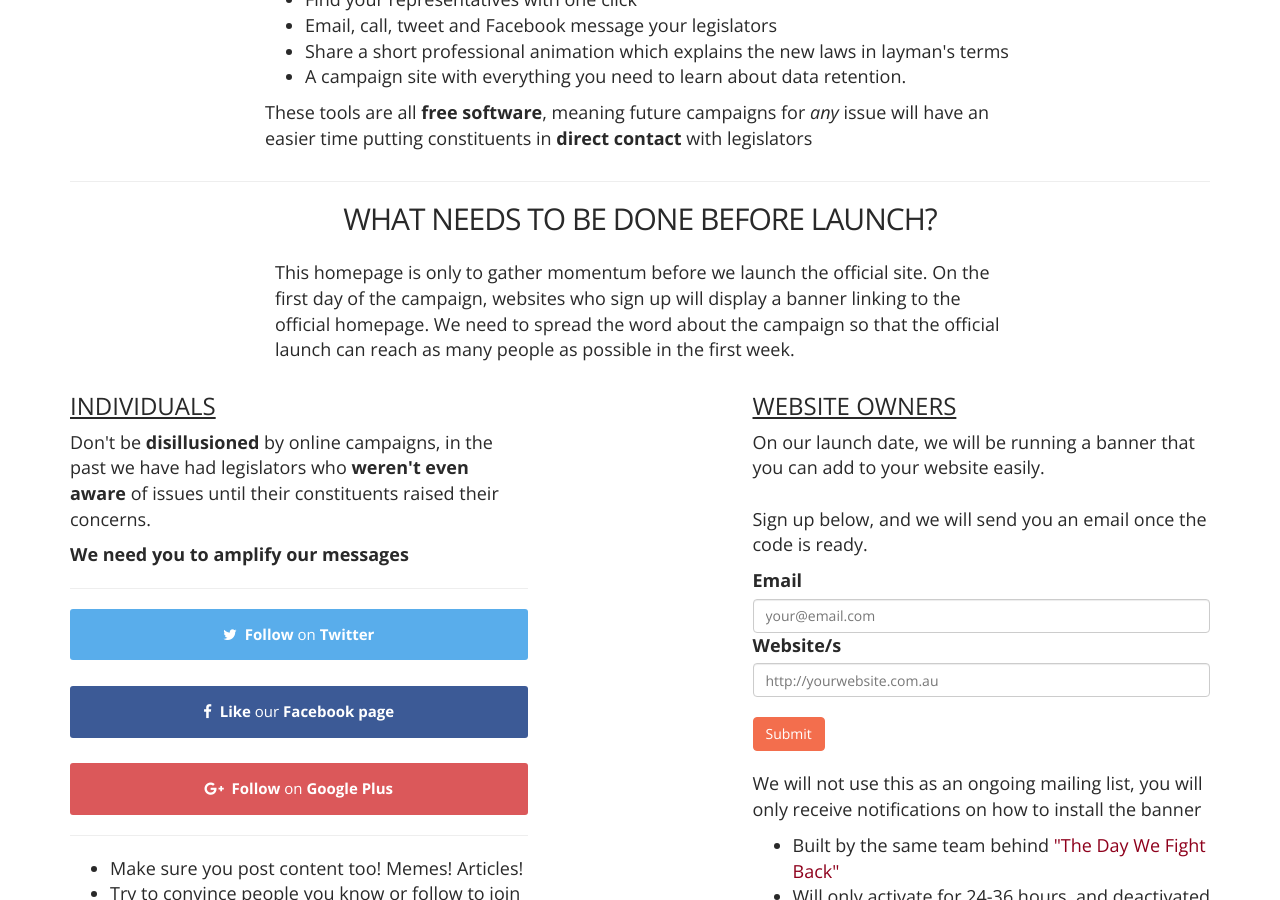
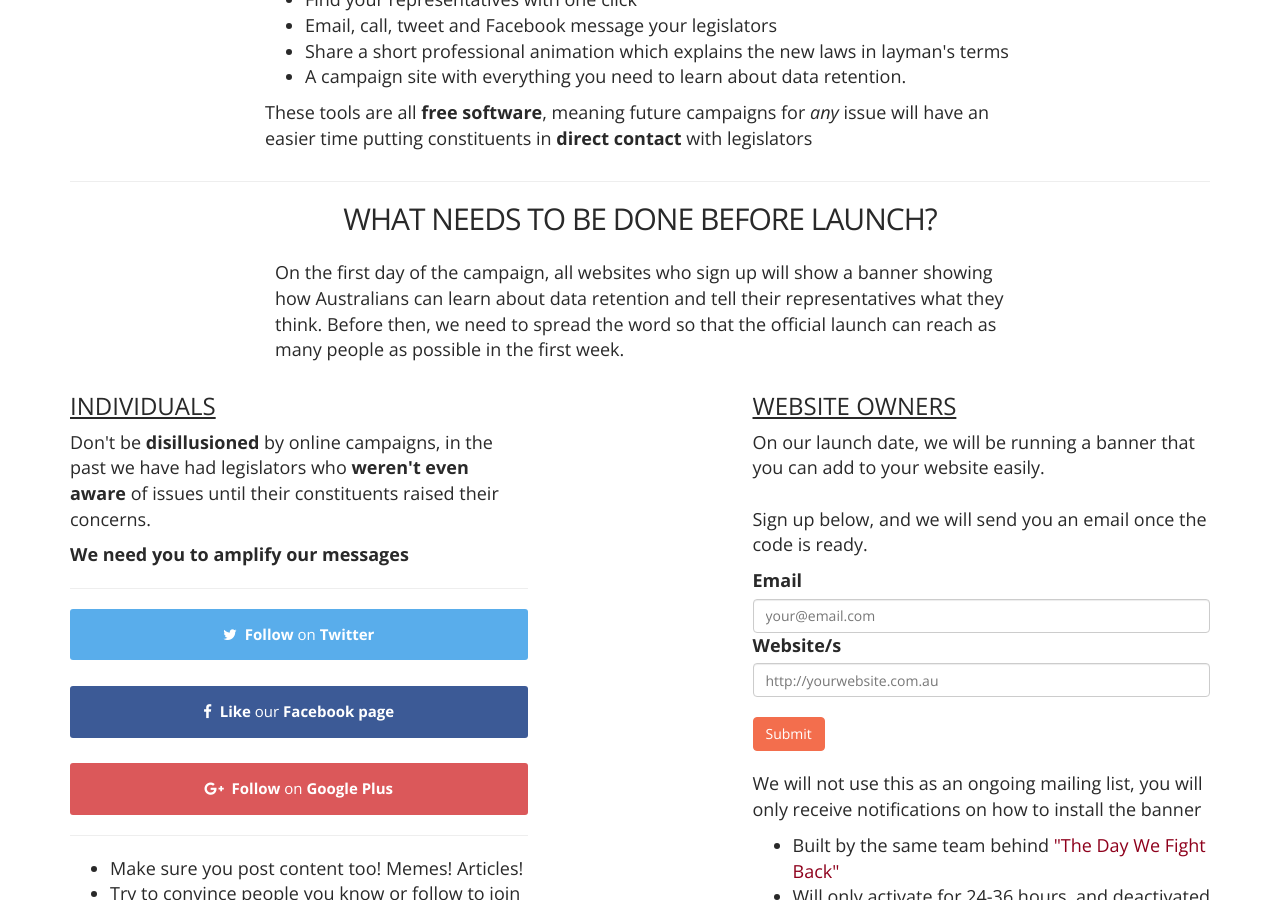
Before and after one commit to thomasdavis/saveprivacy, a Jekyll site: the page built from index.html, in a window 1280 px wide and 900 px high, scrolled down 1494 px. Built offline with Jekyll 4.4.1, drawn with Linux system fonts in a browser that asks for light colours; nearby versions of some CDN libraries; comment, search, counter and statistics services are not loaded.

Commit message:
Tighten description of what will happen
(You might want to keep the "This homepage is a placeholder" message,
but I think it's implied elsewhere)

```diff
--- a/index.html
+++ b/index.html
@@ -45,7 +45,7 @@ layout: default
 	       </div>
 	       <hr />
     <h2>What needs to be done before launch?</h2>
-    <p class="col-md-8 col-md-offset-2">This homepage is only to gather momentum before we launch the official site. On the first day of the campaign, websites who sign up will display a banner linking to the official homepage. We need to spread the word about the campaign so that the official launch can reach as many people as possible in the first week.</p>
+    <p class="col-md-8 col-md-offset-2">On the first day of the campaign, all websites who sign up will show a banner showing how Australians can learn about data retention and tell their representatives what they think. Before then, we need to spread the word so that the official launch can reach as many people as possible in the first week.</p>
 <div class="row">
 	<div class="col-md-5">
 		<h3>INDIVIDUALS</h3>
```
